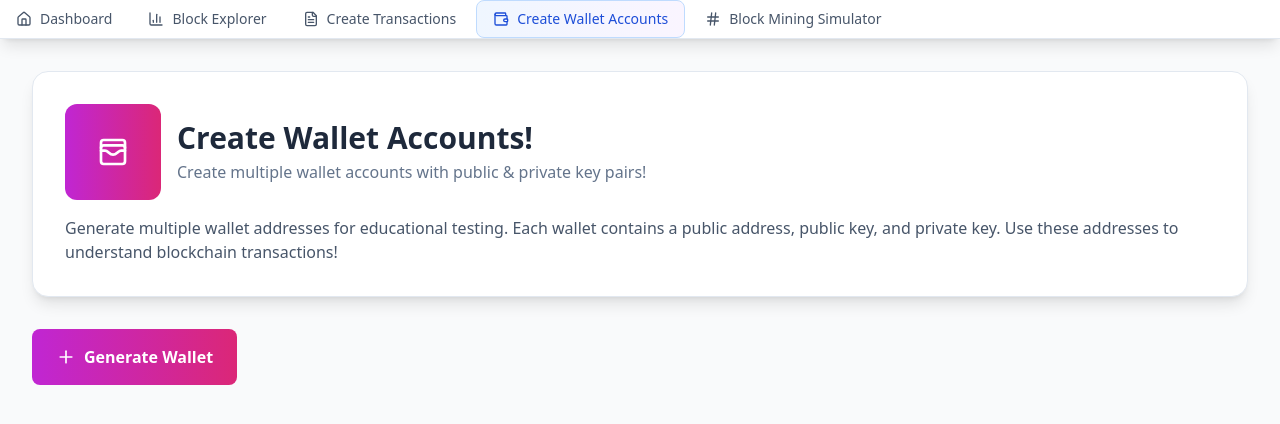
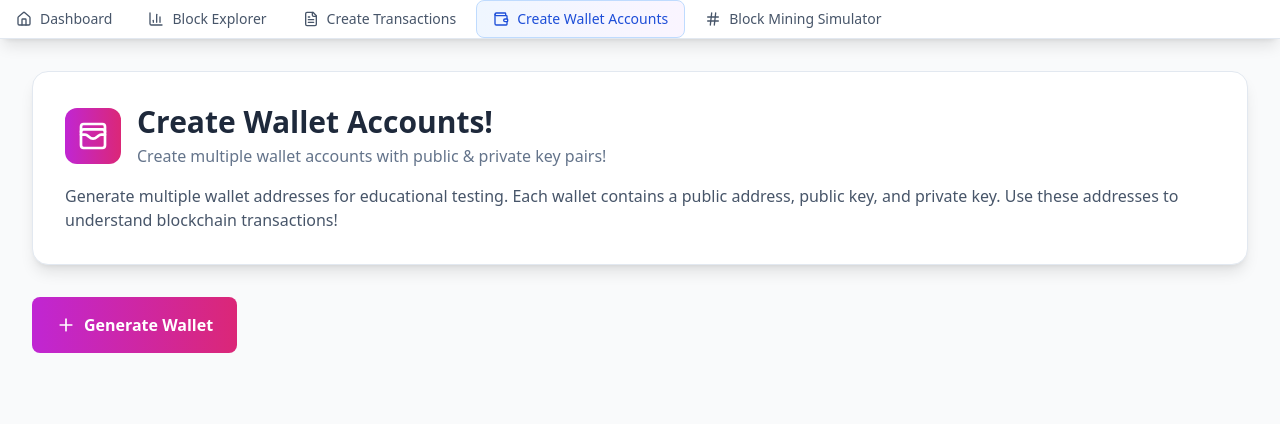
Before and after one commit to StuvanFIT/Blockchain-Network-Educational-Tool, a React (Create React App) app in the folder explorer/: page /createWallets in a window 1280 px wide. Shown: the top 424 px of the page. Built offline with nearby package versions, Linux system fonts and the light colour scheme.

Commit message:
style: update padding

```diff
--- a/explorer/src/components/Transactions.tsx
+++ b/explorer/src/components/Transactions.tsx
@@ -299,7 +299,7 @@ const Transactions = () => {
 
   return (
     <div className="p-8 bg-gray-50 min-h-screen">
-      <div className="max-w-7x1 mx-auto">
+      <div className="max-w-7x1 mx-auto space-y-8">
         <div className="bg-white rounded-2xl shadow-lg p-8 border border-slate-200">
           <div className="flex items-center gap-4 mb-6">
             <div className="p-3 bg-gradient-to-r from-green-500 to-emerald-500 rounded-xl text-white">
--- a/explorer/src/components/Wallet.tsx
+++ b/explorer/src/components/Wallet.tsx
@@ -113,7 +113,7 @@ const Wallet = () => {
             <div className='max-w-7xl mx-auto space-y-8'>
                 <div className='bg-white rounded-2xl p-8 shadow-lg border border-slate-200'>
                     <div className='flex items-center gap-4 mb-4'>
-                        <div className='p-8 bg-gradient-to-r from-fuchsia-600 to-pink-600 rounded-xl text-white'>
+                        <div className='p-3 bg-gradient-to-r from-fuchsia-600 to-pink-600 rounded-xl text-white'>
                             <WalletCards className='w-8 h-8' />
                         </div>
                         <div>
```
